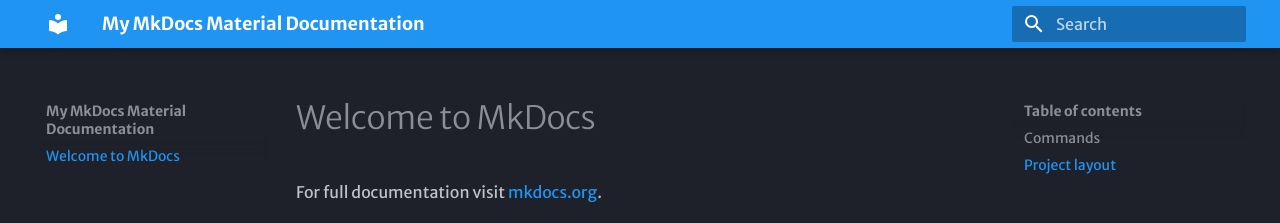
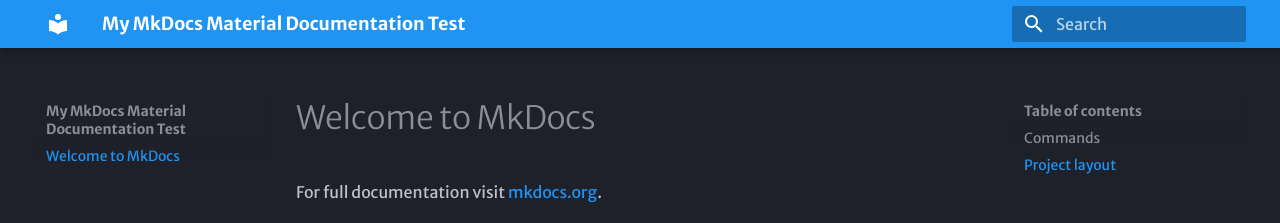
Before and after one commit to nmortari/LTRCOM-2000, an MkDocs documentation site: the page built from docs/index.md, in a window 1280 px wide. Shown: the top 223 px of the page. Built offline with MkDocs 1.6.1 and Material for MkDocs 9.7.7, drawn with Linux system fonts in a browser that asks for light colours; some web fonts are replaced.

Commit message:
Test title change

```diff
--- a/mkdocs.yml
+++ b/mkdocs.yml
@@ -1,4 +1,4 @@
-site_name: My MkDocs Material Documentation
+site_name: My MkDocs Material Documentation Test
 site_url: https://sitename.example
 theme:
   name: material
```
